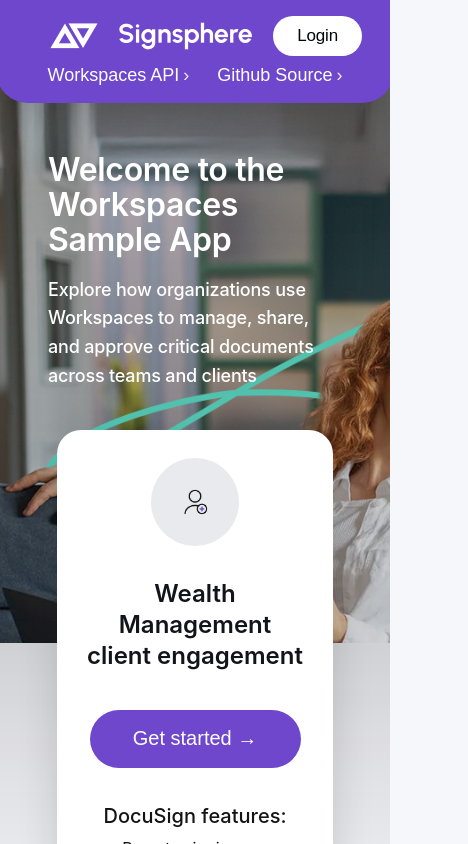
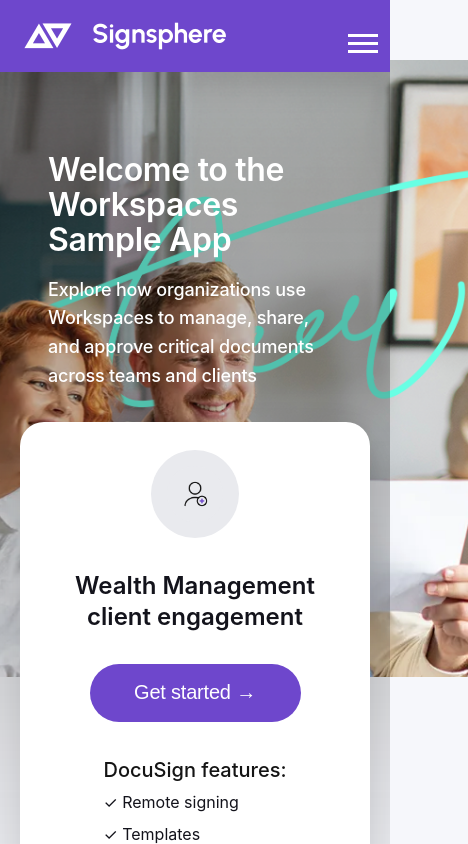
Before and after one commit to docusign/sample-app-workspaces-csharp, a React (Create React App) app in the folder DocuSign.Workspaces/DocuSign.Workspaces/ClientApp/: page / in a window 390 px wide. Shown: the top 844 px of the page, 468 px wide, since content can reach past the window. Built offline with nearby package versions, Linux system fonts and the light colour scheme; no server answers.

Commit message:
feat: update layout to make adapted

```diff
--- a/DocuSign.Workspaces/DocuSign.Workspaces/ClientApp/src/App.css
+++ b/DocuSign.Workspaces/DocuSign.Workspaces/ClientApp/src/App.css
@@ -3,7 +3,6 @@
     margin: 0;
     background: #f6f7fb;
     overflow-x: hidden;
-
 }
 
 body::before {
@@ -11,10 +10,12 @@
     position: absolute;
     top: 0;
     left: 0;
-    right: 0;
-    height: 50%;
-    background: url('../public/home_background.png') top/cover no-repeat;
+    width: 100%;
+    padding-top: 50%;
+    background: url('../public/home_background.png') top/100% auto no-repeat;
+    background-size: auto 100%;
     z-index: -1;
+    background-position: right top;
 }
 
 .home {
@@ -52,6 +53,26 @@
     min-height: 50vh;
 }
 
+.nav__overlay {
+  position: fixed;
+  top: 0;
+  left: 0;
+  width: 100%;
+  height: 100%;
+  background: rgba(0,0,0,0);
+  opacity: 0;
+  visibility: hidden;
+  transition: background 0.3s, opacity 0.3s, visibility 0.3s;
+  z-index: 2;
+}
+
+.nav__overlay--open {
+  background: rgba(0,0,0,0.4);
+  opacity: 1;
+  visibility: visible;
+}
+
+
 .nav {
     display: flex;
     align-items: center;
@@ -60,7 +81,6 @@
     padding: 12px clamp(16px, 4vw, 48px);
     margin: 0;
     background: #6e47cc;
-    border-radius: 0 0 32px 32px;
     position: absolute;
     top: 0;
     left: 50%;
@@ -241,6 +261,8 @@
     background: #6e47cc;
     color: #ffffff;
     border: none;
+    box-shadow: none;
+    letter-spacing: -0.01em;
 }
 
 .card__features-title {
@@ -266,6 +288,30 @@
 
 .nav__arrow {
     opacity: 0.9;
+}
+
+.nav__toggle {
+    display: none;
+    background: transparent;
+    border: none;
+    cursor: pointer;
+    padding: 0;
+    width: 30px;
+    height: 30px;
+    position: absolute;
+    top: 28px;
+
+    right: 20px;
+    z-index: 10;
+}
+
+.nav__toggle span {
+    display: block;
+    width: 100%;
+    height: 3px;
+    background: #fff;
+    margin: 5px 0;
+    transition: all 0.3s;
 }
 
 /* Footer */
@@ -369,12 +415,37 @@
     padding-left: 5rem;
 }
 
+    .card__title {
+        min-height: 60px;
+    }
+
 .footer__copyright-text {
     font-family: 'Inter', system-ui, -apple-system, sans-serif;
     font-weight: 500;
     font-size: 14px;
     line-height: 24px;
     color: #13131b;
+}
+
+
+@media (max-width: 1320px) {
+    .nav {
+        width: calc(100% - 24px);
+    }
+
+    .home-hero__content {
+        padding: 80px 1.75rem 0;
+    }
+
+    .cards {
+        padding-top: 4rem;
+        grid-template-columns: repeat(auto-fit, minmax(320px, 1fr));
+    }
+
+    .footer__main {
+        padding: 72px 48px;
+        gap: 72px;
+    }
 }
 
 @media (max-width: 980px) {
@@ -400,42 +471,12 @@
     }
 }
 
-@media (max-width: 600px) {
-    .footer__title {
-        font-size: 36px;
-        line-height: 1.15;
+@media (max-width: 900px) {
+
+     body::before {
+        min-height: 20%;
+        background-position: right top;
     }
-
-    .footer__text {
-        font-size: 18px;
-    }
-
-    .footer__main {
-        gap: 32px;
-    }
-}
-
-@media (max-width: 1320px) {
-    .nav {
-        width: calc(100% - 24px);
-    }
-
-    .home-hero__content {
-        padding: 80px 1.75rem 0;
-    }
-
-    .cards {
-        padding-top: 4rem;
-        grid-template-columns: repeat(auto-fit, minmax(320px, 1fr));
-    }
-
-    .footer__main {
-        padding: 72px 48px;
-        gap: 72px;
-    }
-}
-
-@media (max-width: 900px) {
     .home-hero__grid {
         grid-template-columns: 1fr;
     }
@@ -455,7 +496,7 @@
 
     body::before {
     top: 60px;
-    height: 30%;
+    height: 10%;
     }
 
     .footer__copyright {
@@ -476,11 +517,11 @@
     .card {
         width: 100%;
         padding: 32px;
-        max-width: 220px;
+        max-width: 240px;
     }
 
     .card__title {
-        min-height: 100px;
+        min-height: 50px;
     }
 
     .footer__main {
@@ -493,12 +534,67 @@
     }
 }
 
+@media (max-width: 768px) {
+
+    .nav {
+        left: 0;
+        width:'100%';
+        transform: none;
+    }
+
+    .nav__toggle {
+         display: block;
+        right: 70px;
+    }
+
+    .nav__links {
+        display: none;
+        flex-direction: column;
+        position: absolute;
+        top: 80px;
+        left: 0;
+        width: 100%;
+        background: #6e47cc;
+        padding: 1rem 0;
+        box-shadow: 0 4px 10px rgba(0, 0, 0, 0.1);
+    }
+
+    .nav__links--open {
+        display: flex;
+    }
+
+    .nav__link {
+        padding: 1rem 2rem;
+        text-align: center;
+    }
+
+    .nav--open .nav__actions {
+        margin-left: 2rem;
+    }
+
+    .card {
+        width: 100%;
+        padding: 28px;
+        max-width: 400px;
+    }
+    .cards {
+        grid-template-columns: 1fr;
+        padding-left: 0px;
+    }
+}
+
 @media (max-width: 640px) {
     .nav {
-        flex-direction: column;
-        align-items: flex-start;
+        flex-direction: row;
+        align-items: center;
         padding: 16px;
         gap: 8px;
+    }
+
+
+    .nav__toggle {
+        display: block;
+        right: 20px;
     }
 
     .nav__links {
@@ -531,16 +627,6 @@
         margin-top: 2rem;
     }
 
-    .cards {
-        padding-top: 2.5rem;
-        grid-template-columns: 1fr;
-    }
-
-    .card {
-        width: 100%;
-        padding: 28px;
-    }
-
     .footer__title {
         font-size: 32px;
     }
@@ -562,3 +648,26 @@
         font-size: 18px;
     }
 }
+@media (max-width: 600px) {
+
+  body::before {
+    width: 120%;
+    left: auto;
+    right: -20%;
+    height: 50vh;
+    background-position: right top;
+    background-size: auto 100%;
+  }
+    .footer__title {
+        font-size: 36px;
+        line-height: 1.15;
+    }
+
+    .footer__text {
+        font-size: 18px;
+    }
+
+    .footer__main {
+        gap: 32px;
+    }
+}
--- a/DocuSign.Workspaces/DocuSign.Workspaces/ClientApp/src/App.js
+++ b/DocuSign.Workspaces/DocuSign.Workspaces/ClientApp/src/App.js
@@ -11,6 +11,7 @@
 function App() {
   const [accountStatus, setAccountStatus] = useState(null);
   const [isLoginOpen, setIsLoginOpen] = useState(false);
+  const [isNavOpen, setIsNavOpen] = useState(false);
 
   const getCookie = (name) => {
     const match = document.cookie.match(new RegExp('(^| )' + name + '=([^;]+)'));
@@ -69,19 +70,33 @@
   return (
     <div className="home">
       <header className="home-hero">
-        <div className="home-hero__overlay" />
-        <div className="nav">
+        <div className={`nav__overlay ${isNavOpen ? 'nav__overlay--open' : ''}`} onClick={() => setIsNavOpen(false)} />
+        <div className={`nav ${isNavOpen ? 'nav--open' : ''}`}>
           <div className="nav__brand">
             <img className="nav__logo" src="/signsphere-logo.png" alt="Signsphere" />
           </div>
-            <nav className="nav__links">
-              <button className="nav__link" type="button">
+          <button className="nav__toggle" type="button" onClick={() => setIsNavOpen(!isNavOpen)}>
+            <span />
+            <span />
+            <span />
+          </button>
+          <nav className={`nav__links ${isNavOpen ? 'nav__links--open' : ''}`}>
+            <button
+              className="nav__link"
+              // href="https://developers.docusign.com/docs/workspaces-api/"
+              target="_blank"
+              rel="noreferrer"
+            >
               Workspaces API <span className="nav__arrow">›</span>
             </button>
-              <button className="nav__link" type="button">
+            <button
+              className="nav__link"
+              // href="https://github.com/docusign/code-examples-csharp/tree/master/Workspaces"
+              target="_blank"
+              rel="noreferrer"
+            >
               Github Source <span className="nav__arrow">›</span>
             </button>
-            </nav>
             <div className="nav__actions">
             {accountStatus?.isConnected ? (
               <button className="pill pill--light nav__cta" type="button" onClick={logout}>
@@ -93,6 +108,7 @@
               </button>
             )}
           </div>
+          </nav>
         </div>
         <div className="home-hero__content">
 
```
Also changed, not shown: 1 other file (tests, documents, lock files or other folders). Lines whose indentation alone changed are shown as unchanged.
